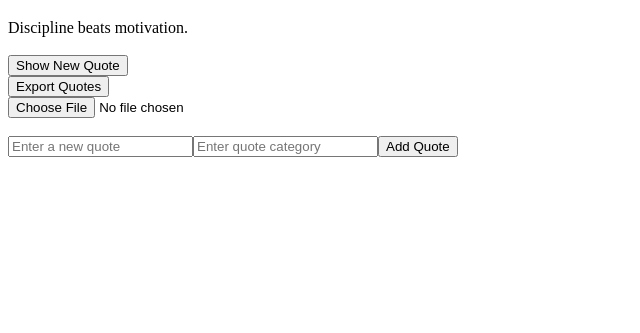
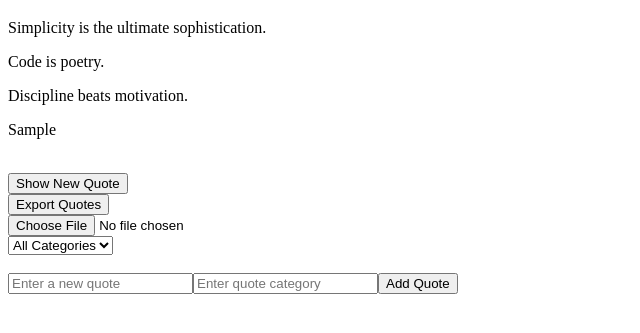
Before and after one commit to BenPrime3/alx_fe_javascript, a plain HTML site: page dom-manipulation/index.html in a window 1280 px wide. Both pictures are taken after typing "Sample", "Sample" into the empty fields and a click on the button "Add Quote". Shown: the part 61-394 px from the top of the page, without its empty margins (0-640 px from the left). Drawn offline with Linux system fonts and the light colour scheme.

Commit message:
Added a dynamic filtering system

```diff
--- a/dom-manipulation/index.html
+++ b/dom-manipulation/index.html
@@ -18,6 +18,12 @@
   <button id="exportBtn">Export Quotes</button>
   <br>
   <input type="file" id="importFile" accept=".json" onchange="importFromJsonFile(event)" />
+
+  <br>
+  <select id="categoryFilter">
+    <option value="all">All Categories</option>
+  </select>
+
   <script src="script.js"></script>
 </body>
 
--- a/dom-manipulation/script.js
+++ b/dom-manipulation/script.js
@@ -59,9 +59,13 @@ function addQuote() {
   const text = document.getElementById("newQuoteText").value.trim();
   const category = document.getElementById("newQuoteCategory").value.trim();
 
-  if (text === "" || category === "") return;
+  if (!text || !category) return;
 
   quotes.push({ text, category });
+
+  populateCategories();
+  filterQuotes();
+
   document.getElementById("newQuoteText").value = '';
   document.getElementById("newQuoteCategory").value = '';
 
@@ -109,8 +113,55 @@ function exportToJsonFile() {
 
 document.getElementById("exportBtn").addEventListener("click", exportToJsonFile);
 
+function populateCategories() {
+  const categoryFilter = document.getElementById("categoryFilter");
+
+  categoryFilter.innerHTML = `<option value="all">All Categories</option>`;
+
+  const categories = [...new Set(quotes.map(quote => quote.category))];
+
+  categories.forEach(category => {
+    const option = document.createElement("option");
+    option.value = category;
+    option.textContent = category;
+    categoryFilter.appendChild(option);
+  });
+
+  const savedFilter = localStorage.getItem("selectedCategory");
+  if (savedFilter) {
+    categoryFilter.value = savedFilter;
+  }
+}
+
+function displayQuotes(quotesToDisplay) {
+  quoteDisplay.innerHTML = "";
+
+  quotesToDisplay.forEach(quote => {
+    const p = document.createElement("p");
+    p.innerHTML = quote.text;
+    quoteDisplay.appendChild(p);
+  });
+}
 
 
+function filterQuotes() {
+  const selectedCategory = categoryFilter.value;
 
-showRandomQuote();
+  localStorage.setItem("selectedCategory", selectedCategory);
+
+  let filteredQuotes = quotes;
+
+  if (selectedCategory !== "all") {
+    filteredQuotes = quotes.filter(
+      quote => quote.category === selectedCategory
+    );
+  }
+
+  displayQuotes(filteredQuotes);
+}
+
+categoryFilter.addEventListener("change", filterQuotes);
+
+
+populateCategories()
 createAddQuoteForm();
```
